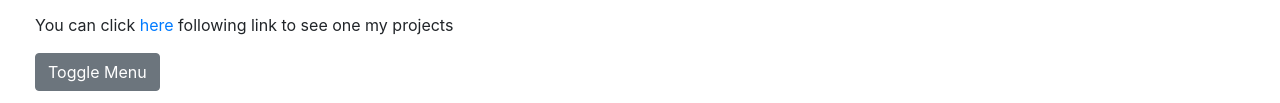
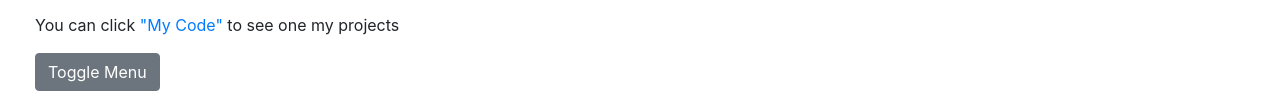
Before and after one commit to christopher-almacen/christopher-almacen.github.io, a website: page index.html in a window 1280 px wide. Shown: the part 191-294 px from the top of the page. Drawn offline with Linux system fonts and the light colour scheme.

Commit message:
tried to add new repository

```diff
--- a/index.html
+++ b/index.html
@@ -49,7 +49,7 @@
                 <h1>Christopher Almacen</h1>
                 <p>I am currently a second-year student and pursuing a Bachelor of Science: majoring in economics and minoring in mathematics. My short-term goal is to gain an introduction into economic research - to understand academic literature and apply theoretical concepts to real life situations. My long-term goal is to pursue a Ph.D. in economics and conduct economic research.</p>
                 <p>Visit my github page by clicking <a href="https://github.com/christopher-almacen/christopher-almacen.github.io">here</a>.</p>
-                <p>You can click<a href=/AlmacenChristopherHW5.ipynb download="MyProject"> here </a> following link to see one my projects</p>
+                <p>You can click <a href=/AlmacenChristopherHW5.ipynb download="MyProject">"My Code"</a> to see one my projects</p>
                 <a href="#menu-toggle" class="btn btn-secondary" id="menu-toggle">Toggle Menu</a>
             </div>
             <div>
```
